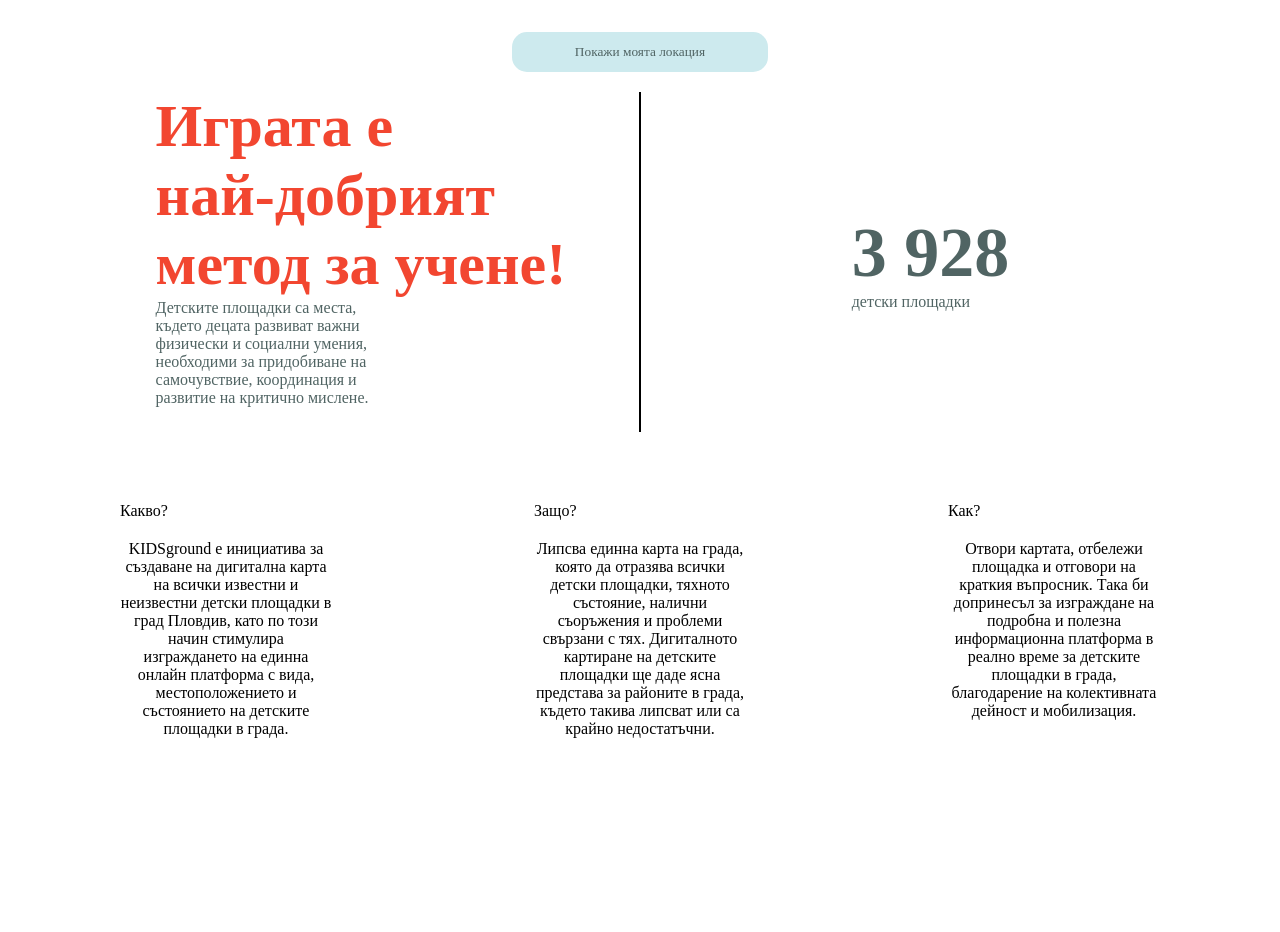
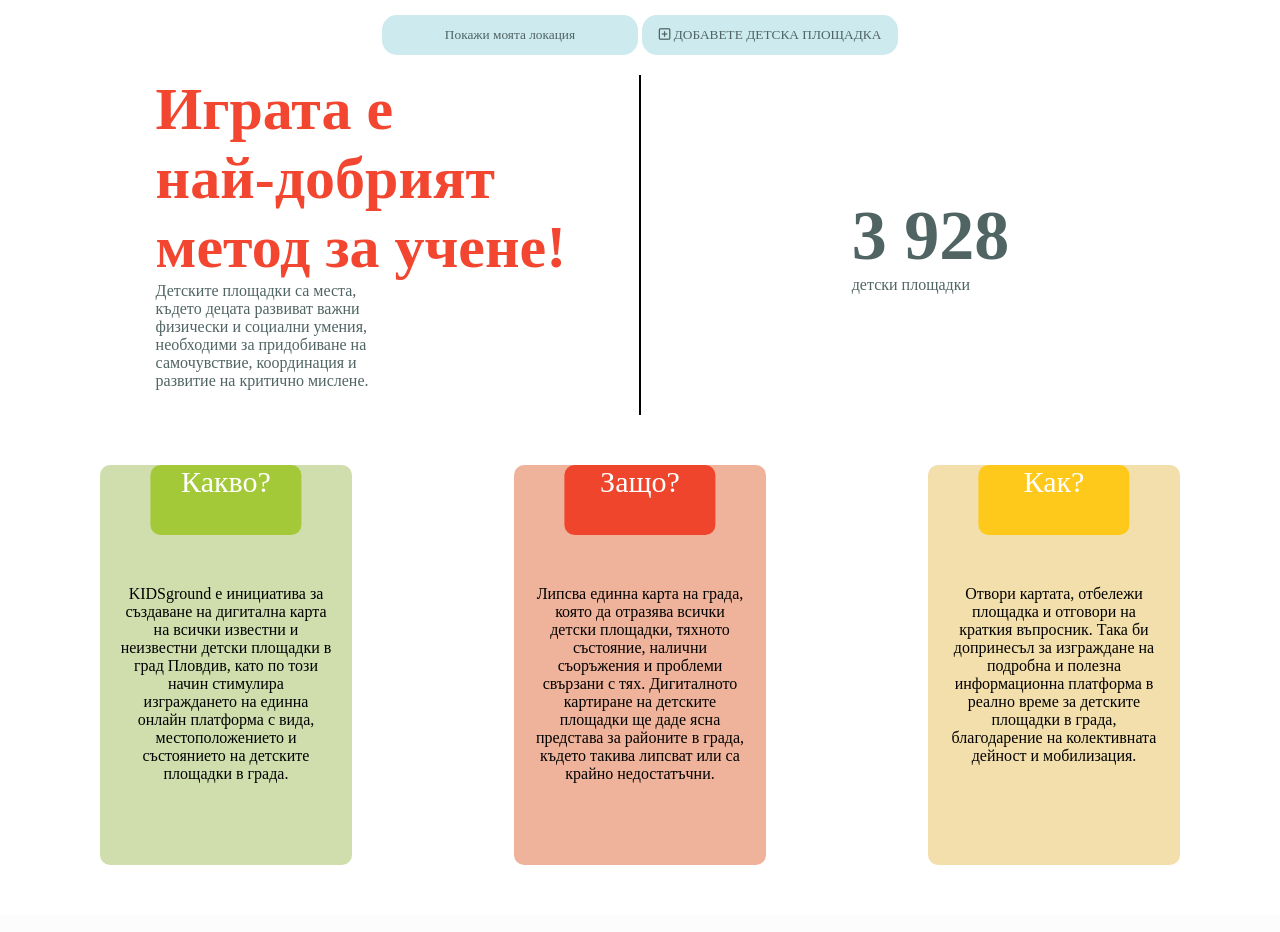
Before and after one commit to bobivk/kidsground, a PHP site: page /html/homepage.html in a window 1280 px wide. Shown: the part 1692-2624 px from the top of the page. After the commit the page ends 2557 px from the top, so only its background shows below. Run offline with PHP 8.4, Linux system fonts and the light colour scheme; a map, chart or similar area stays blank; some libraries are stand-ins or nearby versions; some web fonts are replaced.

Commit message:
leftover css, increase font size

```diff
--- a/frontend/css/homepage.css
+++ b/frontend/css/homepage.css
@@ -71,6 +71,7 @@
     z-index: 2;
     padding-left: 3%;
     padding-bottom: 3%;
+    font-size: 22px;
 }
 
 .title-text h1 {
@@ -213,22 +214,6 @@
     background: #735c86;
 }
 
-#project-form {
-    margin-top: 2rem;
-}
-
-
-.project-input-text {
-    width: 100%;
-    padding-top: 1%;
-    padding-bottom: 1%;
-    padding-left: 1%;
-    margin: 0% 5% 2% 0%;
-    font-size: 15px;
-    box-sizing: border-box;
-    border: 3px solid #222;
-    border-radius: 5px;
-}
 
 .logout-wrapper div,
 .home-wrapper div,
@@ -466,20 +451,54 @@
   border-radius: 10px;
 }
 
-/* Style for the inner rectangle */
-.inner {
+.left-outer-column {
+    background-color: #D0DEAE;
+}
+
+.middle-outer-column {
+    background-color: #EFB39B;
+}
+
+.right-outer-column {
+    background-color: #F3DFAC;
+}
+
+.left-inner-column,
+.middle-inner-column,
+.right-inner-column {
     width: 60%; /* Adjusted size for the inner rectangle */
-    height: 40%; /* Adjusted size for the inner rectangle */
-    background-color: #f0f0f0;
+    height: 70px; /* Adjusted size for the inner rectangle */
     position: absolute;
-    top: 10%; /* Aligns the inner rectangle at the top */
+    top: 0; /* Aligns the inner rectangle at the top */
     left: 50%;
     transform: translateX(-50%);
     display: flex;
     justify-content: center;
     align-items: flex-start; /* Aligns content at the top */
+    color: white;
+    font-size: 30px;
+    border-radius: 10px;
   }
-  .text {
-    margin-top: 20px; /* Margin below the inner rectangle */
+
+.left-inner-column {
+    background-color: #A3C939;
+}
+
+.middle-inner-column {
+    background-color: #EF452D;
+}
+
+.right-inner-column {
+    background-color: #FEC91B;
+}
+
+  /* Text style for the outer paragraphs */
+  .outer-text {
+    margin-top: 100px; /* Margin below the inner rectangle */
     text-align: center;
+    font-size: 16;
+    max-width: 100%; /* Ensures text doesn't exceed the outer rectangle */
+    /* overflow: hidden; Hides text that exceeds the max width */
+    /* text-overflow: ellipsis; Shows ellipsis for overflowed text */
+    /* white-space: nowrap; Prevents text from wrapping */
   }
--- a/frontend/html/homepage.html
+++ b/frontend/html/homepage.html
@@ -22,7 +22,7 @@
                 <div> <a href="#map"> Карта </a> </div>
             </div>
             <div class="about-us-wrapper">
-                <div> За проекта</div>
+                <div><a href="#about-us"> За проекта </a></div>
             </div>
             <div class="logout-wrapper">
                 <div>
@@ -55,9 +55,11 @@
             </div>
             <div class="map-page">
                 <div class="map-view">
+                    <div id="map"></div>
+                    <span>
+                    <button onclick="showCurrentLocation()" class="add-playground-btn">Покажи моята локация</button>
                     <button onclick="openPlaygroundForm()" class="add-playground-btn"> <i class="fa-regular fa-square-plus"></i> ДОБАВЕТЕ ДЕТСКА ПЛОЩАДКА</button>
-                    <div id="map"></div>
-                    <button onclick="showCurrentLocation()" class="add-playground-btn">Покажи моята локация</button>
+                </span>
                 </div>
                 <div class="text-with-counter">
                     <div id="igrata">
@@ -81,12 +83,12 @@
             </div>
 
             <!-- what? why? how? -->
-            <div class="container">
+            <div id="about-us" class="container">
                 <div class="left-outer-column">
                   <div class="left-inner-column">
                     <p>Какво?</p>
                   </div>
-                  <p class="text">
+                  <p class="outer-text">
                     KIDSground е инициатива
                     за създаване на дигитална
                     карта на всички известни
@@ -104,7 +106,7 @@
                   <div class="middle-inner-column">
                     <p>Защо?</p>
                   </div>
-                  <p class="text">
+                  <p class="outer-text">
                     Липсва единна карта на
                     града, която да отразява
                     всички детски площадки,
@@ -122,7 +124,7 @@
                   <div class="right-inner-column">
                     <p>Как?</p>
                   </div>
-                  <p class="text">
+                  <p class="outer-text">
                     Отвори картата,
                     отбележи площадка и
                     отговори на краткия
```
Also changed, not shown: frontend/css/playground.css (+60 -0 lines), frontend/html/playground.html (+85 -3 lines), resources/kidsground site proportion_-1.png (added), 1 other file.
